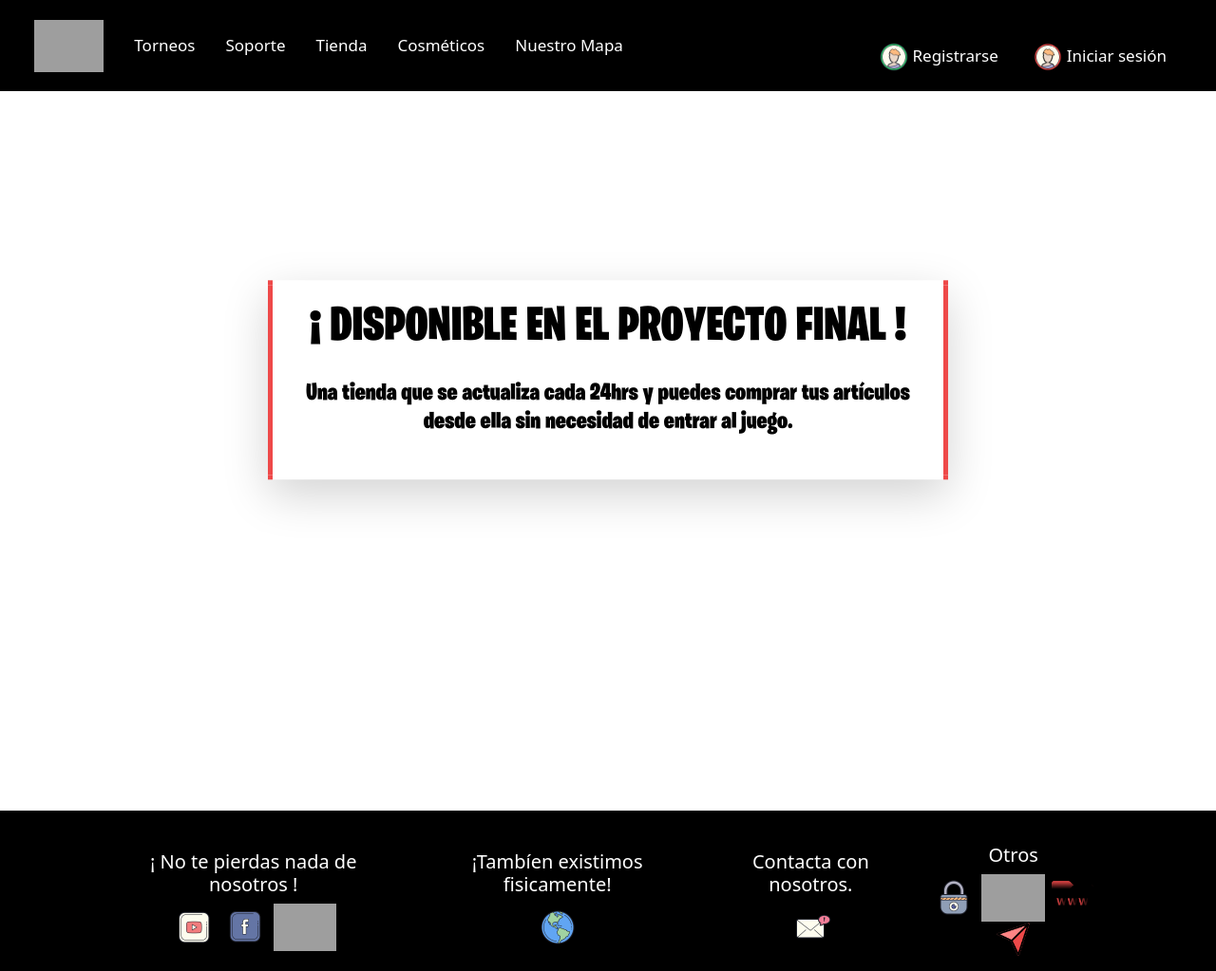
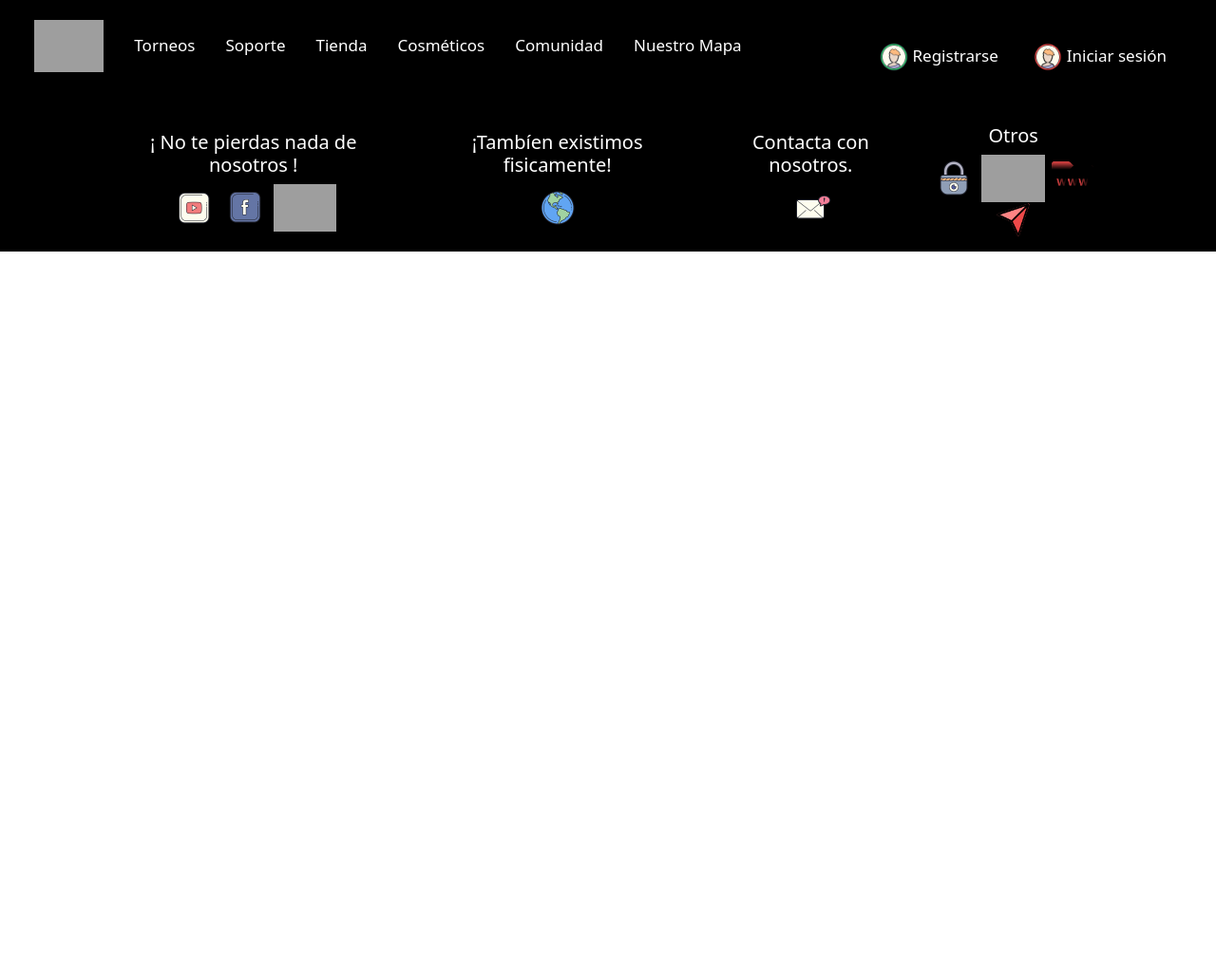
Before and after one commit to 07-josep/Torneind, a Symfony app: template templates/tienda/tienda.html.twig in a window 1280 px wide. Shown: the whole page at 95% size. After the commit the page ends 265 px from the top, so only its background shows below. Run offline with Twig, Linux system fonts and the light colour scheme; the template is opened without the code that fills it, so the values that code supplies are empty; some libraries are stand-ins or nearby versions; grey boxes are pictures that could not be loaded.

Commit message:
Torneind v7

```diff
--- a/public/css/estilos.css
+++ b/public/css/estilos.css
@@ -462,17 +462,9 @@ td {
 }
 
 .tarjeta-futuro {
+    background-image: url("../fotos-web/general/fondo-futuro.jpg");
     transition: all 5.5s ease;
     animation: jumping 2s ease-out 0s infinite;
-    border-radius: 5px;
-    background-color: #ffffff;
-    border-image: linear-gradient(
-            to bottom left,
-            #ee4949,
-            #ee4949
-    ) 1 100%;
-    border-width: 5px;
-    border-style: inset;
 }
 
 
--- a/src/Controller/TorneoController.php
+++ b/src/Controller/TorneoController.php
@@ -110,6 +110,7 @@ class TorneoController extends AbstractController
      */
     public function winer(Request $request, Torneo $torneo, EntityManagerInterface $entityManager): Response
     {
+
         $form = $this->createForm(Torneo2Type::class, $torneo);
         $form->handleRequest($request);
         if ($form->isSubmitted() && $form->isValid()) {
--- a/src/Entity/Torneo.php
+++ b/src/Entity/Torneo.php
@@ -313,10 +313,12 @@ class Torneo
         return $this;
     }
 
+
     public function getGanador(): ?string
     {
         return $this->ganador;
     }
+
 
     public function setGanador(?string $ganador): self
     {
--- a/templates/Others/comunidad.html.twig
+++ b/templates/Others/comunidad.html.twig
@@ -4,9 +4,9 @@
         <div class="row justify-content-center row-futuro">
             <div class="col-7">
                 <div class="card tarjeta-futuro shadow-lg p-3 mb-5 bg-white rounded">
-                    <h5 class="texto-no-torneos"> PRÓXIMAMENTE EN LA VERSIÓN 1.0...</h5>
+                    <h5 class="texto-no-torneos text-white"> 🚧 PRÓXIMAMENTE EN LA VERSIÓN 1.0... 🛠️</h5>
                     <div class="card-body">
-                        <h5 class="card-title texto-profile-ver">Un foro donde la gente puede compartir sus mejores jugadas y ser puntuadas por otras personas. </h5>
+                        <h5 class="card-title texto-profile-ver text-white">Un foro donde la gente puede compartir sus mejores jugadas y ser puntuadas por otras personas. </h5>
                     </div>
                 </div>
             </div>
--- a/templates/base.html.twig
+++ b/templates/base.html.twig
@@ -51,7 +51,9 @@
                         <a class="nav-link" href="{{ path('contact') }}">Soporte</a>
                         <a class="nav-link" href="{{ path('tienda') }}">Tienda</a>
                         <a class="nav-link" href="{{ path('cosmeticos') }}">Cosméticos</a>
+                        <a class="nav-link" href="{{ path('comunidad') }}">Comunidad</a>
                         <a class="nav-link" href="{{ path('nuestroMapa') }}">Nuestro Mapa</a>
+
                     </div>
                     {% if (app.user) %}
                         <li class="nav-item">
--- a/templates/tienda/tienda.html.twig
+++ b/templates/tienda/tienda.html.twig
@@ -1,22 +1,5 @@
 {% extends 'base.html.twig' %}
 {% block title %}Tienda 💲 {% endblock %}
 {% block body %}
-    <body>
-    <div class="container-fluid ">
-        <div class=" d-flex justify-content-center row-futuro">
-            <div class="col-7">
 
-                <div class="card tarjeta-futuro shadow-lg p-3 mb-5 bg-white rounded">
-                    <h5 class="texto-no-torneos"> ¡ DISPONIBLE EN EL PROYECTO FINAL !</h5>
-                    <div class="card-body">
-                        <h5 class="card-title texto-profile-ver">Una tienda que se actualiza cada 24hrs y puedes comprar tus artículos desde ella sin necesidad de entrar al juego. </h5>
-                    </div>
-                </div>
-
-            </div>
-
-        </div>
-    </div>
-
-    </body>
 {% endblock %}
--- a/templates/torneo/win.html.twig
+++ b/templates/torneo/win.html.twig
@@ -12,7 +12,7 @@
                         <div class="col-12 alert alert-info text-center" role="alert">
                               Asigna un ganador del torneo <span class="nombre-torneo-win">{{ torneo.nombre }}</span>
                         </div>
-                        {{ include('torneo/_form.html.twig', {'button_label': 'Update'}) }}
+                        {{ include('torneo/_form.html.twig', {'button_label': 'Asignar Ganador'}) }}
                         <div class="col-12 justify-content-center d-flex">
                             <a href="{{ path('torneo_index') }}"></a>
                             <a class="btn btn-danger justify-content-center" href="{{ path('torneo_index') }}"> <i class="fas fa-arrow-circle-left"></i> Volver atrás</a>
```
Also changed, not shown: src/Entity/Inscripcion.php (+8 -0 lines), templates/torneo/index.html.twig (+8 -11 lines), assets/madison-beer-colorete-z-61feee73e3f6d569028387.jpg (deleted), public/css/Others_Css/estilos_vinculation_acount.css (line endings or trailing spaces), public/fotos-web/general/fondo-futuro.jpg (added), public/fotos-web/general/foto-prueba.PNG (deleted).
